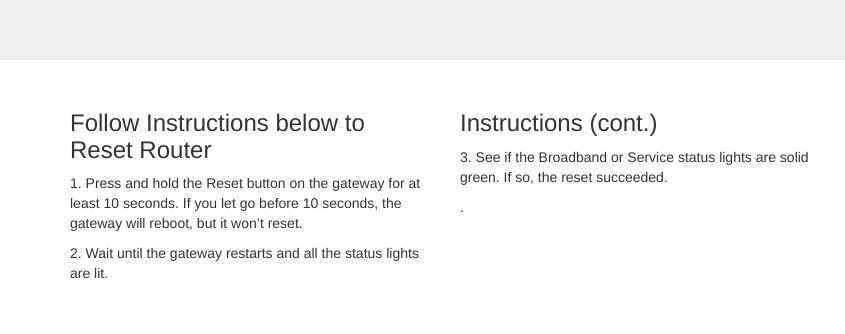
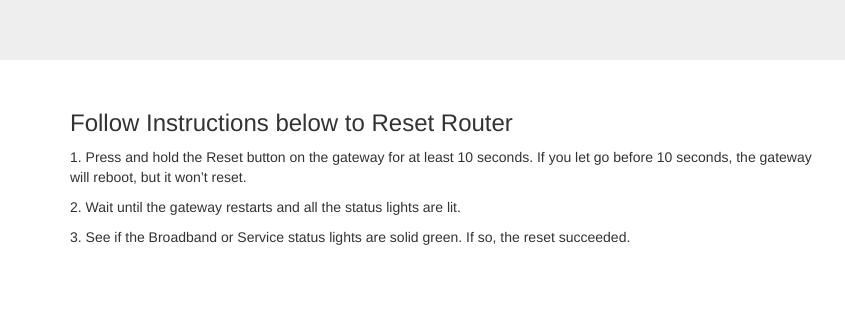
Before and after one commit to domfiorino/domfiorino.github.io, a plain HTML site: page media/index.html in a window 1280 px wide. Shown: the part 252-586 px from the top of the page, 0-845 px from the left. Drawn offline with nearby package versions, Linux system fonts and the light colour scheme.

Commit message:
change media layout

```diff
--- a/media/index.html
+++ b/media/index.html
@@ -37,16 +37,12 @@
 
 <div class="container">
   <div class="row">
-	<div class="col-sm-4">
+	<div class="col-sm-8">
   	<h3>Follow Instructions below to Reset Router</h3>
   	<p>1. Press and hold the Reset button on the gateway for at least 10 seconds. If you let go before 10 seconds, the gateway will reboot, but it won’t reset.
 </p>
   	<p>2. Wait until the gateway restarts and all the status lights are lit. </p>
-	</div>
-	<div class="col-sm-4">
-  	<h3>Instructions (cont.)</h3>
   	<p>3. See if the Broadband or Service status lights are solid green. If so, the reset succeeded. </p>
-  	<p>.</p>
 	</div>
 	<div class="col-sm-4">
   	<h3>Photos</h3>
```
